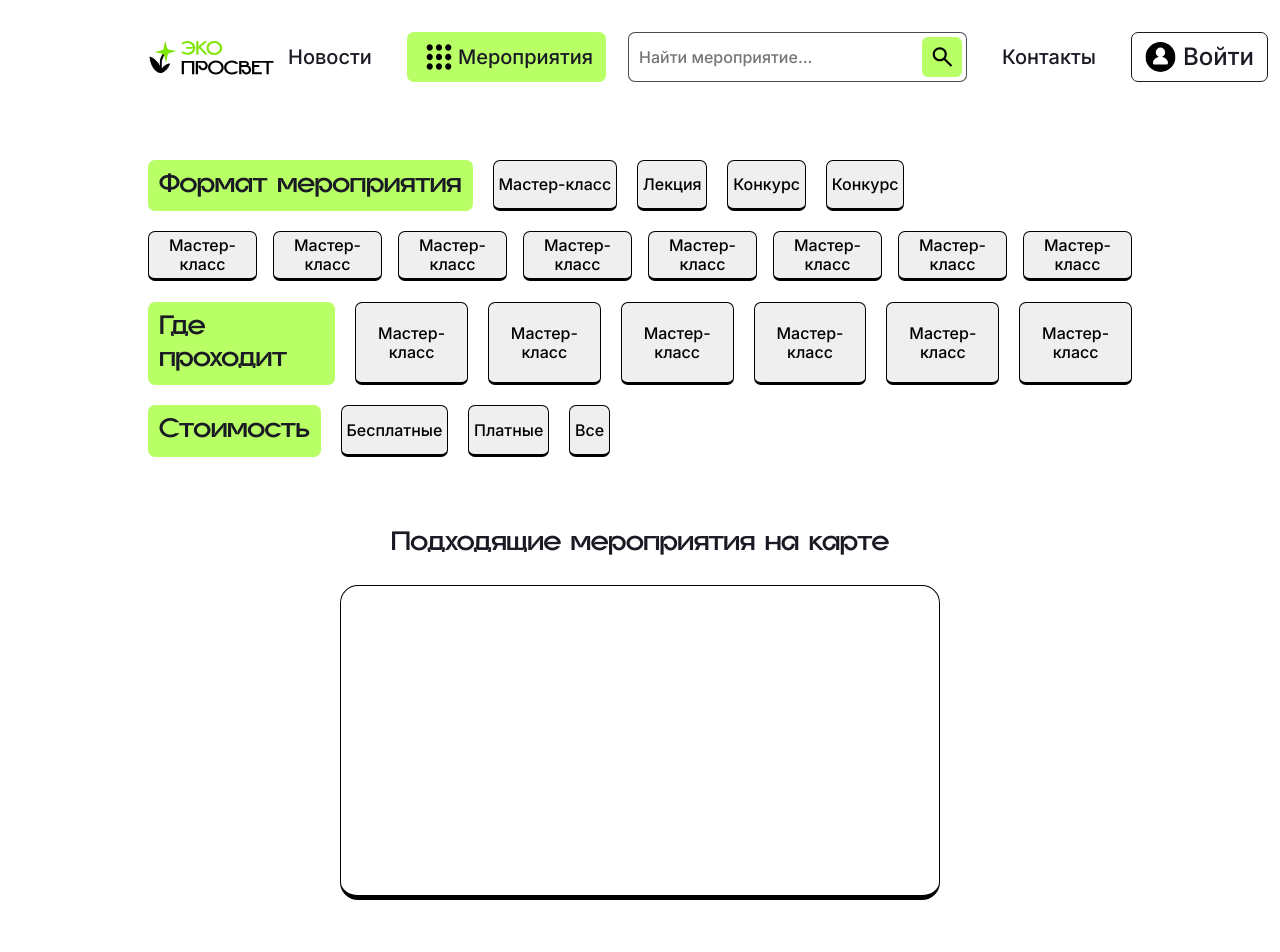
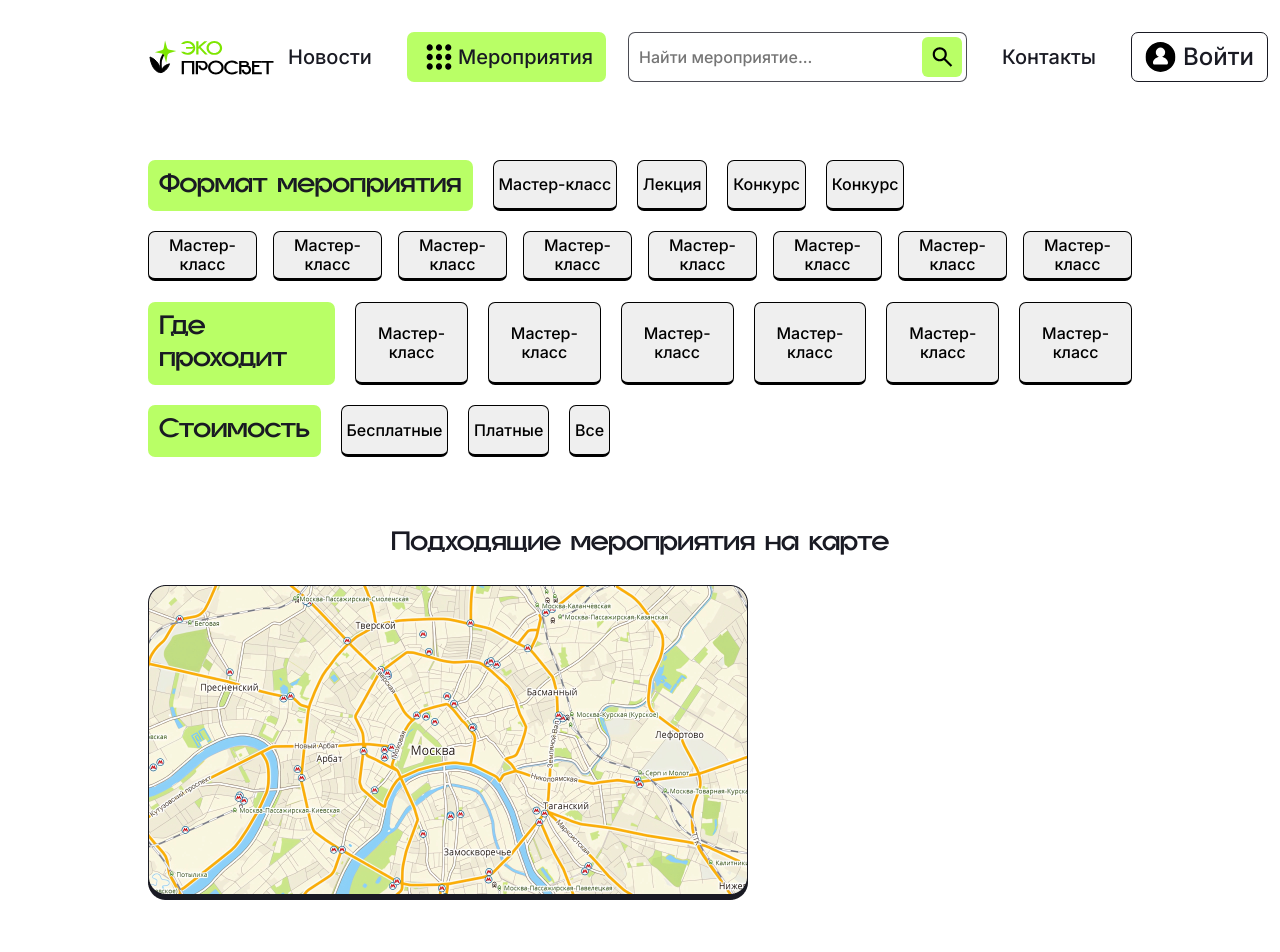
Before and after one commit to Maria2721/ecoprosvet, a Next.js app: page /events in a window 1280 px wide. Shown: the top 952 px of the page. Built offline with nearby package versions, Linux system fonts and the light colour scheme.

Commit message:
fixed bugs in deploy

```diff
--- a/src/app/events/events.module.scss
+++ b/src/app/events/events.module.scss
@@ -78,6 +78,13 @@
   margin-bottom: 4.4rem;
   display: flex;
   justify-content: center;
+
+  position: relative;
+  width: 600px;
+  height: 315px;
+  .img {
+    object-fit: contain;
+  }
 }
 
 .mapName {
--- a/src/app/events/page.jsx
+++ b/src/app/events/page.jsx
@@ -1,5 +1,7 @@
+import Image from "next/image";
 import Card from "@/components/card/Card";
 import styles from "./events.module.scss";
+import about from "../../../public/images/map.png";
 
 const EventsPage = () => {
 	return (
@@ -70,13 +72,19 @@ const EventsPage = () => {
 			</div>
 			<p className={styles.mapName}>Подходящие мероприятия на карте </p>
 			<div className={styles.mapContainer}>
-				<iframe
+				<Image
+					src={about}
+					alt="About Image"
+					fill
+					className={styles.img}
+				/>
+				{/* <iframe
 					src="https://yandex.ru/map-widget/v1/?um=constructor%3A33ef4a3e8a7ffcb5007e429f50179caeb07ac67a6e737e49b156da5ebdb296a8&amp;source=constructor"
 					width="600"
 					height="315"
 					frameborder="0"
 					className={styles.mapYandex}
-				></iframe>
+				></iframe> */}
 			</div>
 			<div className={styles.container}>
 				<Card />
--- a/src/components/card/Card.jsx
+++ b/src/components/card/Card.jsx
@@ -21,7 +21,7 @@ const Card = () => {
 			<p className={styles.dateCard}>20.09.2024</p>
 			<div className={styles.place}>
 				<p className={styles.place1}>Парк Культуры</p>
-				<p class={styles.place2}>М. Парк Культуры</p>
+				<p className={styles.place2}>М. Парк Культуры</p>
 			</div>
 			<div className={styles.details}>
 				<div
```
Also changed, not shown: public/images/map.png (added).
